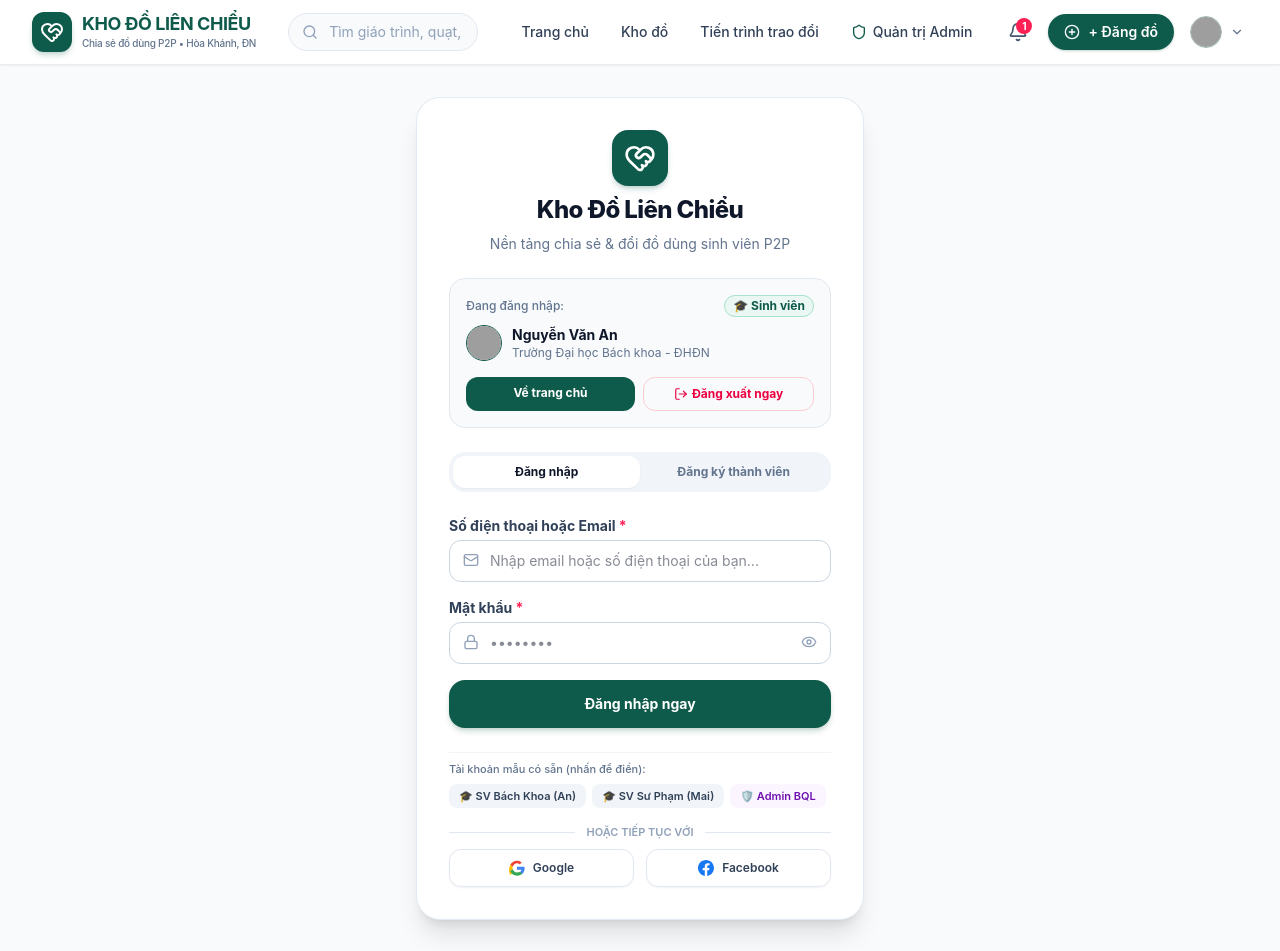
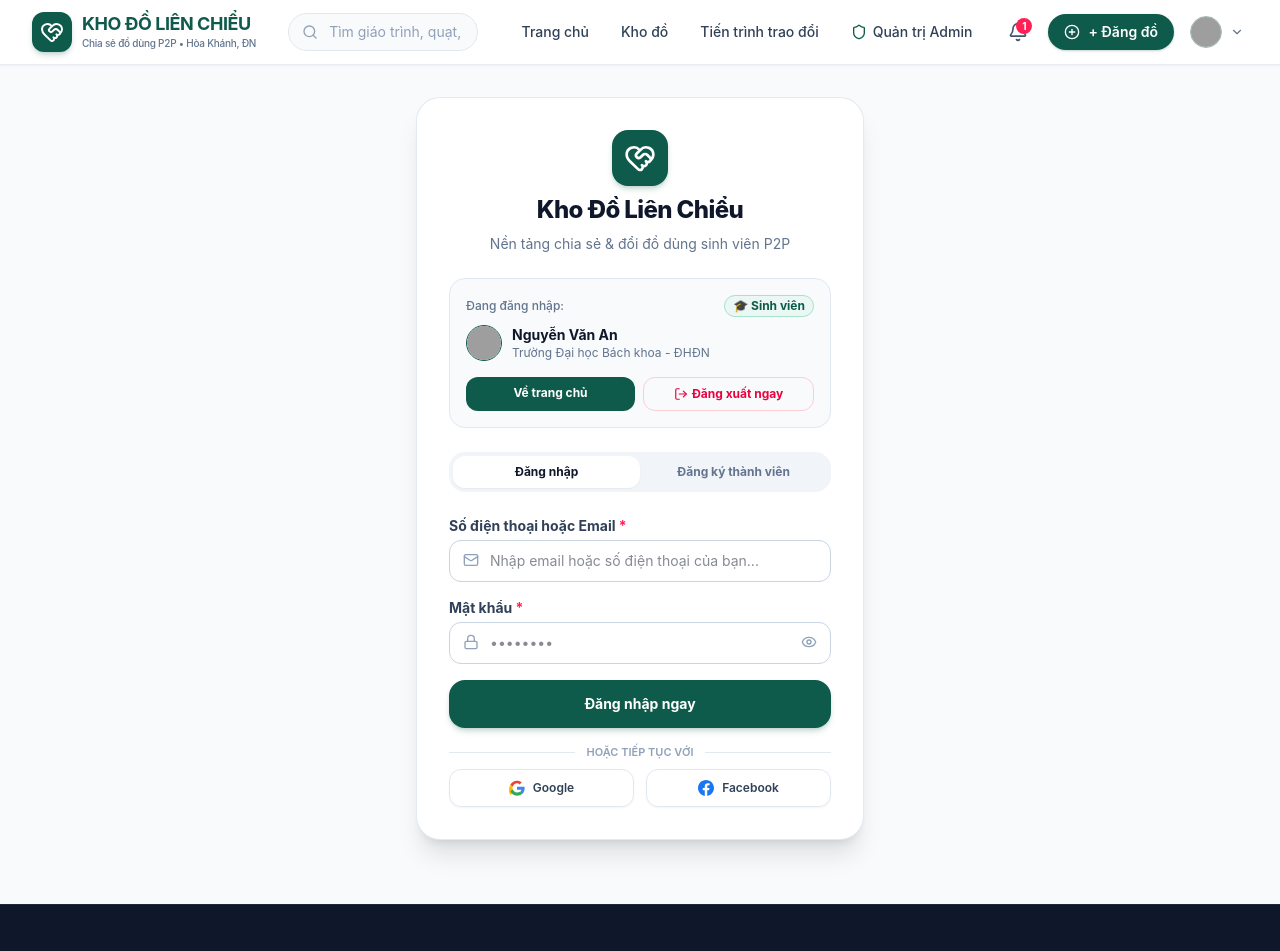
Before and after one commit to longtranphi2006-pixel/kho-do-lien-chieu, a Next.js app: page /auth in a window 1280 px wide. Shown: the top 951 px of the page. Built offline with nearby package versions, Linux system fonts and the light colour scheme; no server answers; grey boxes are pictures that could not be loaded.

Commit message:
feat: remove sample accounts UI from auth page

```diff
--- a/src/app/auth/page.tsx
+++ b/src/app/auth/page.tsx
@@ -199,14 +199,7 @@ export default function AuthPage() {
     window.location.href = fbAuthUrl;
   };
 
-  const handleQuickSelect = (id: string) => {
-    const user = allUsers.find((u) => u.id === id);
-    if (user) {
-      setIdentifier(user.email || user.phone || '');
-      setPassword('12345678');
-      setErrorMessage('');
-    }
-  };
+
 
   return (
     <div className="min-h-[80vh] flex items-center justify-center px-4 py-8">
@@ -422,33 +415,6 @@ export default function AuthPage() {
           </button>
         </form>
 
-        {/* Quick Demo Account Selector for testing */}
-        <div className="pt-2 border-t border-slate-100 space-y-1.5">
-          <div className="text-[11px] text-slate-500 font-medium">Tài khoản mẫu có sẵn (nhấn để điền):</div>
-          <div className="flex flex-wrap gap-1.5">
-            <button
-              type="button"
-              onClick={() => handleQuickSelect('usr-an-bachkhoa')}
-              className="px-2.5 py-1 rounded-lg bg-slate-100 hover:bg-[#EAF7F2] hover:text-[#0F5B4B] text-[11px] font-semibold text-slate-700 cursor-pointer transition-colors"
-            >
-              🎓 SV Bách Khoa (An)
-            </button>
-            <button
-              type="button"
-              onClick={() => handleQuickSelect('usr-mai-supham')}
-              className="px-2.5 py-1 rounded-lg bg-slate-100 hover:bg-[#EAF7F2] hover:text-[#0F5B4B] text-[11px] font-semibold text-slate-700 cursor-pointer transition-colors"
-            >
-              🎓 SV Sư Phạm (Mai)
-            </button>
-            <button
-              type="button"
-              onClick={() => handleQuickSelect('usr-admin-lienchieu')}
-              className="px-2.5 py-1 rounded-lg bg-purple-50 hover:bg-purple-100 text-[11px] font-semibold text-purple-800 cursor-pointer transition-colors"
-            >
-              🛡️ Admin BQL
-            </button>
-          </div>
-        </div>
 
         {/* OAuth Buttons (Google & Facebook) */}
         <div className="space-y-3">
```
